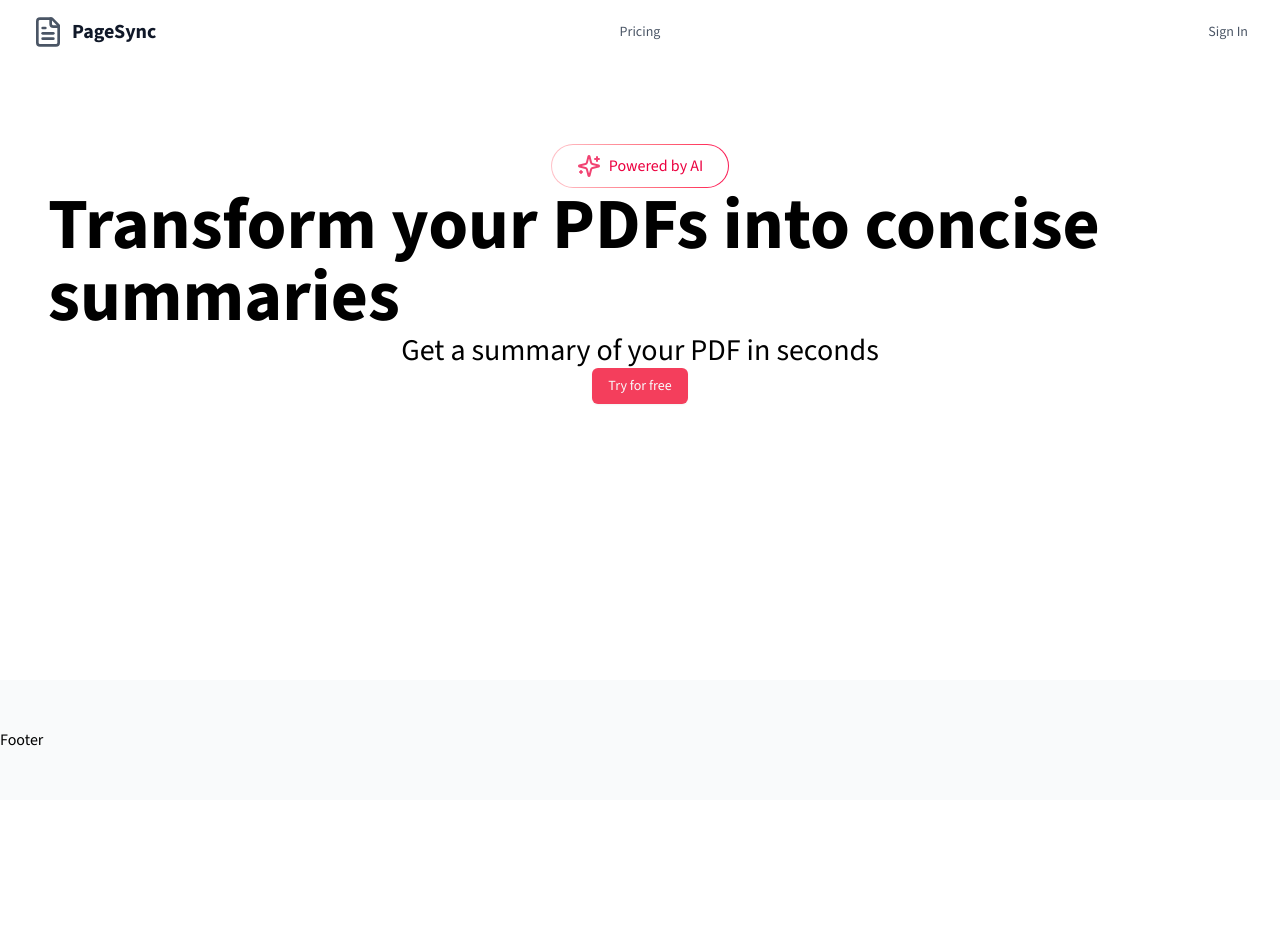
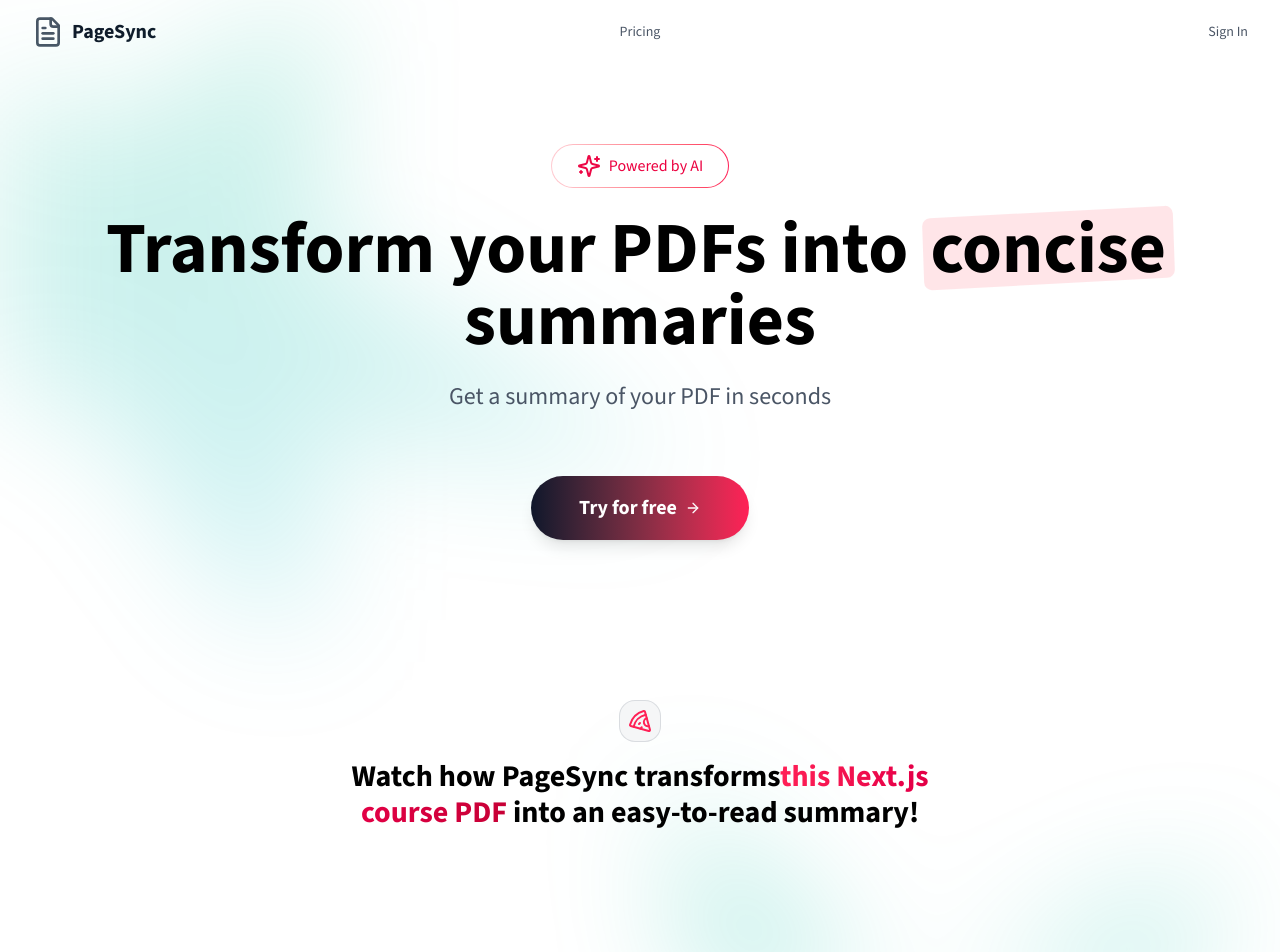
Before and after one commit to Yizhen-Zheng/pagesync, a Next.js app: page / in a window 1280 px wide. Shown: the top 952 px of the page. Before the commit the page ends 800 px from the top, so only its background shows below. Built offline with nearby package versions, Linux system fonts and the light colour scheme.

Commit message:
feat: implemented demo, how it work

```diff
--- a/app/page.tsx
+++ b/app/page.tsx
@@ -1,12 +1,20 @@
+import BgGradient from "@/components/common/bg-gradient";
 import HeroSection from "@/components/home/hero-section";
+import DemoSection from "@/components/home/demo-section";
+import HowItWorksSection from "@/components/home/how-it-works";
+import PricingSection from "@/components/home/pricing-section";
 
 export default function Home() {
   return (
     <div className=" relative w-full">
-      <HeroSection />
-      {/* <DemoSection /> */}
-      {/* <HowItWorksSection /> */}
-      {/* <PricingSection /> */}
+      <BgGradient />
+      {/* ! //TODO: checkout later: how css layers work (bg div -> children) !*/}
+      <div className="flex flex-col ">
+        <HeroSection />
+        <DemoSection />
+        <HowItWorksSection />
+        <PricingSection />
+      </div>
       {/* <CTASection /> */}
     </div>
   );
--- /dev/null
+++ b/components/common/bg-gradient.tsx
@@ -0,0 +1,25 @@
+export default function BgGradient({
+  children,
+  className,
+}: {
+  children?: React.ReactNode;
+  className?: string;
+}) {
+  return (
+    <div className={`relative isolate ${className}`}>
+      <div
+        aria-hidden="true"
+        className="pointer-events-none absolute inset-x-0 -z-0 -top-40 transform-gpu overflow-hidden blur-3xl sm:-top-30"
+      >
+        <div
+          style={{
+            clipPath:
+              "polygon(50% 0%, 61% 35%, 98% 35%, 68% 57%, 79% 91%, 50% 70%, 21% 91%, 32% 57%, 2% 35%, 39% 35%)",
+          }}
+          className="relative left-[calc(50%-11rem)] aspect-1155/678  w-[36.125rem] -translate-x-1/2 rotate-[30deg] bg-linear-to-br from-emerald-500 via-teal-500  to-cyan-500 opacity-20 sm:left-[calc(50%-30rem)] sm:w-[72rem]"
+        />
+      </div>
+      {children}
+    </div>
+  );
+}
--- /dev/null
+++ b/components/home/demo-section.tsx
@@ -0,0 +1,38 @@
+import { Pizza } from "lucide-react";
+
+export default function DemoSection() {
+  return (
+    <section className="relative ">
+      <div className="py-12 lg:py-24 max-w-5xl mx-auto px-4 sm:px-6 lg:px-8 lg:pt-12">
+        <div
+          aria-hidden="true"
+          className="pointer-events-none absolute inset-0 -z-10 transform-gpu overflow-hidden blur-3xl"
+        >
+          <div
+            style={{
+              clipPath:
+                "polygon(74.1% 44.1%, 100% 61.6%, 97.5% 26.9%, 85.5% 0%, 80.7% 2%, 72.5% 32.5%, 60.2% 62.4%, 52.4% 68.1%, 47.5% 58.3%, 45.2% 34.5%, 27.5% 76.7%, 0.1% 64.9%, 17.9% 100%, 27.6% 76.8%, 76.1% 97.7%, 74.1% 44.1%)",
+            }}
+            className="relative left-[calc(50%-11rem)] aspect-1155/678  w-[36.125rem] -translate-x-1/2 rotate-[30deg] bg-linear-to-br from-emerald-500 via-teal-500  to-cyan-500 opacity-30 sm:left-[calc(50%+36rem)] sm:w-[72rem]"
+          />
+        </div>
+        <div className="flex flex-col items-center text-center space-y-4">
+          <div className="inline-flex items-center justify-center p-2 rounded-2xl bg-gray-100/80 backdrop-blur-xs border border-gray-500/20 mb-4">
+            <Pizza className="w-6 h-6 text-rose-500" />
+          </div>
+
+          <div className="text-center mb-16">
+            <h3 className="text-3xl font-bold max-w-2xl mx-auto px-4 sm:px-6">
+              Watch how PageSync transforms
+              <span className="bg-linear-to-r from-rose-500 to-rose-700 text-transparent bg-clip-text">
+                this Next.js course PDF
+              </span>{" "}
+              into an easy-to-read summary!
+            </h3>
+          </div>
+          <div className="flex justify-center items-center px-2 sm:px-4 lg:px-6"></div>
+        </div>
+      </div>
+    </section>
+  );
+}
--- a/components/home/hero-section.tsx
+++ b/components/home/hero-section.tsx
@@ -1,6 +1,6 @@
 import { Button } from "@/components/ui/button";
-import { Sparkles } from "lucide-react";
-import { Badge } from "@/components/ui/badge";
+import { ArrowRight, Sparkles } from "lucide-react";
+import Link from "next/link";
 
 export default function HeroSection() {
   return (
@@ -9,15 +9,39 @@
       <div className="relative p-[1px] overflow-hidden rounded-full bg-linear-to-r from-rose-200 via-rose-500 to-rose-800 animate-gradient-x group">
         {/* <Badge variant={"secondary"} className="  "> */}
         {/* seems badge not work */}
-        <div className="inline-flex items-center border focus:outline-none focus:ring-2 focus:ring-ring focus:ring-offset-2 border-transparent text-secondary-foreground hover:bg-secondary/80 relative px-6 py-2 text-base font-medium bg-white rounded-full group-hover:bg-gray-50 transition-colors duration-200">
+        <span className="inline-flex items-center border focus:outline-none focus:ring-2 focus:ring-ring focus:ring-offset-2 border-transparent text-secondary-foreground hover:bg-secondary/80 relative px-6 py-2 text-base font-medium bg-white rounded-full group-hover:bg-gray-50 transition-colors duration-200">
           <Sparkles className="w-6 h-6 mr-2 text-rose-600 animate-pulse" />
           <p className="text-base text-rose-600">Powered by AI</p>
           {/* </Badge> */}
-        </div>
+        </span>
       </div>
-      <h1>Transform your PDFs into concise summaries</h1>
-      <h2>Get a summary of your PDF in seconds</h2>
-      <Button>Try for free</Button>
+      <h1 className="font-bold py-6 text-center">
+        Transform your PDFs into{" "}
+        <span className="relative inline-block">
+          <span className="relative z-10 px-2">concise</span>
+          <span
+            className="absolute inset-0 bg-rose-200/50 -rotate-2 rounded-lg transform -skew-y-1"
+            aria-hidden="true"
+          ></span>
+        </span>
+        summaries
+      </h1>
+      <h2 className="text-lg sm:text-lg lg:text-2xl text-center px-4 lg:px-0 lg:max-w-4xl text-gray-600">
+        Get a summary of your PDF in seconds
+      </h2>
+      <div className="">
+        <Button
+          asChild
+          className=" text-white mt-6 text-base sm:text-lg lg:text-xl rounded-full px-8 sm:px-10 lg:px-12 py-6 sm:py-7 lg:py-8 lg:mt-16 bg-linear-to-r from-slate-900 to-rose-500 hover:from-rose-500 hover:to-slate-900 hover:no-underline font-bold  shadow-lg transition-all duration-300"
+        >
+          <Link href="/#pricing" className="">
+            <div className="flex gap-2 items-center">
+              <span>Try for free</span>
+              <ArrowRight className="animate-pulse" />
+            </div>
+          </Link>
+        </Button>
+      </div>
       {/* </div> */}
     </section>
   );
--- /dev/null
+++ b/components/home/how-it-works.tsx
@@ -0,0 +1,93 @@
+import {
+  BrainCircuit,
+  FileOutput,
+  FileText,
+  MoveRight,
+  Pizza,
+} from "lucide-react";
+import { ReactNode } from "react";
+
+type Step = {
+  icon: ReactNode;
+  label: string;
+  description: string;
+};
+
+const steps: Step[] = [
+  {
+    icon: <FileText size={64} strokeWidth={1.5} />,
+    label: "Upload your PDF",
+    description: "Simply drag and drop your PDF document or click to upload",
+  },
+  {
+    icon: <BrainCircuit size={64} strokeWidth={1.5} />,
+    label: "AI Analysis",
+    description:
+      "Our advanced AI processes and analyzes your document instantly",
+  },
+  {
+    icon: <FileOutput size={64} strokeWidth={1.5} />,
+    label: "Get Summary",
+    description: "Receive a clear, concise summary of your document",
+  },
+];
+
+export default function HowItWorksSection() {
+  return (
+    <section className="relative overflow-hidden bg-gray-50">
+      <div className="py-12 lg:py-24 max-w-5xl mx-auto px-4 sm:px-6 lg:px-8 ">
+        <div
+          className="pointer-events-none absolute inset-0 -z-10 transform-gpu overflow-hidden blur-3xl"
+          aria-hidden="true"
+        >
+          <div
+            className="relative left-[calc(50%-3rem)] aspect-1155/678  w-[36.125rem] -translate-x-1/2 rotate-[30deg] bg-linear-to-br from-emerald-500 via-teal-500  to-cyan-500 opacity-30 sm:left-[calc(40%-30rem)] sm:w-[40rem]"
+            style={{
+              clipPath:
+                "polygon(74.1% 44.1%, 100% 61.6%, 97.5% 26.9%, 85.5% 0%, 80.7% 2%, 72.5% 32.5%, 60.2% 62.4%, 52.4% 68.1%, 47.5% 58.3%, 45.2% 34.5%, 27.5% 76.7%, 0.1% 64.9%, 17.9% 100%, 27.6% 76.8%, 76.1% 97.7%, 74.1% 44.1%)",
+            }}
+          ></div>
+        </div>
+
+        <div className="text-center mb-16">
+          <h2 className="text-xl font-bold uppercase mb-4 text-rose-500">
+            How it works
+          </h2>
+          <h3 className="text-3xl font-bold max-w-2xl mx-auto ">
+            Transform any PDF into an easy-to-digest summary in three simple
+            steps
+          </h3>
+        </div>
+
+        <div className="grid grid-cols-1 md:grid-cols-3  gap-8 max-w-6xl mx-auto relative ">
+          {steps.map((step, idx) => (
+            <div className="relative flex items-stretch" key={idx}>
+              <StepItem {...step} />
+              {idx < steps.length - 1 && (
+                <div className="hidden md:block top-1/2 -right-4 transform -translate-y-1/2 z-10 absolute">
+                  <MoveRight size={32} className="text-rose-400" />
+                </div>
+              )}
+            </div>
+          ))}
+        </div>
+      </div>
+    </section>
+  );
+}
+
+function StepItem({ icon, label, description }: Step) {
+  return (
+    <div className="relative p-6 rounded-2xl bg-white/5 backdrop-blur-xs border border-white/10 hover:border-rose-500/5 transition-colors  group w-full ">
+      <div className="flex flex-col gap-4 h-full">
+        <div className="flex items-center justify-center h-24 w-24 mx-auto rounded-2xl bg-linear-to-br from-rose-500/10   to-transparent group-hover:from-rose-500/20 transition-colors ">
+          <div className="text-rose-500 ">{icon}</div>
+        </div>
+        <div className="flex flex-col flex-1 gap-1 justify-between">
+          <h4 className="text-center text-xl font-bold">{label}</h4>
+          <p className="text-center text-gray-600 text-sm">{description}</p>
+        </div>
+      </div>
+    </div>
+  );
+}
--- /dev/null
+++ b/components/home/pricing-section.tsx
@@ -0,0 +1,61 @@
+const plans = [
+  {
+    id: "basic",
+    name: "Basic",
+    price: 9,
+    items: [
+      "5 PDF summaries per month",
+      "Standard processing speed",
+      "Email support",
+    ],
+    description: "Perfect for occasional use",
+    paymentLink: "",
+    priceId: "",
+  },
+  {
+    id: "pro",
+    name: "Pro",
+    price: 19,
+    items: [
+      "Unlimited PDF summaries",
+      "Priority processing",
+      "24/7 priority support",
+      "Markdown export",
+    ],
+    description: "For professionals and teams",
+    paymentLink: "",
+    priceId: "",
+  },
+];
+type Plan = {
+  id: string;
+  name: string;
+  price: number;
+  items: string[];
+  paymentLink: string;
+  priceId: string;
+};
+export default function PricingSection() {
+  return (
+    <section className="relative overflow-hidden bg-gray-50">
+      <div className="py-12 lg:py-24 max-w-5xl mx-auto px-4 sm:px-6 lg:px-8 lg:pt-12 ">
+        <div>
+          <h2>Pricing</h2>
+        </div>
+        <div className="relative flex justify-center flex-col lg:flex-row items-center lg:items-stretch gap-8">
+          {plans.map((plan) => (
+            <PricingCard key={plan.id} {...plan} />
+          ))}
+        </div>
+      </div>
+    </section>
+  );
+}
+
+function PricingCard({ id, name, price }: Plan) {
+  return (
+    <div className="w-full lg:w-1/3 bg-white rounded-lg shadow-md p-6">
+      <h3 className="text-lg font-bold">{name}</h3>
+    </div>
+  );
+}
```
